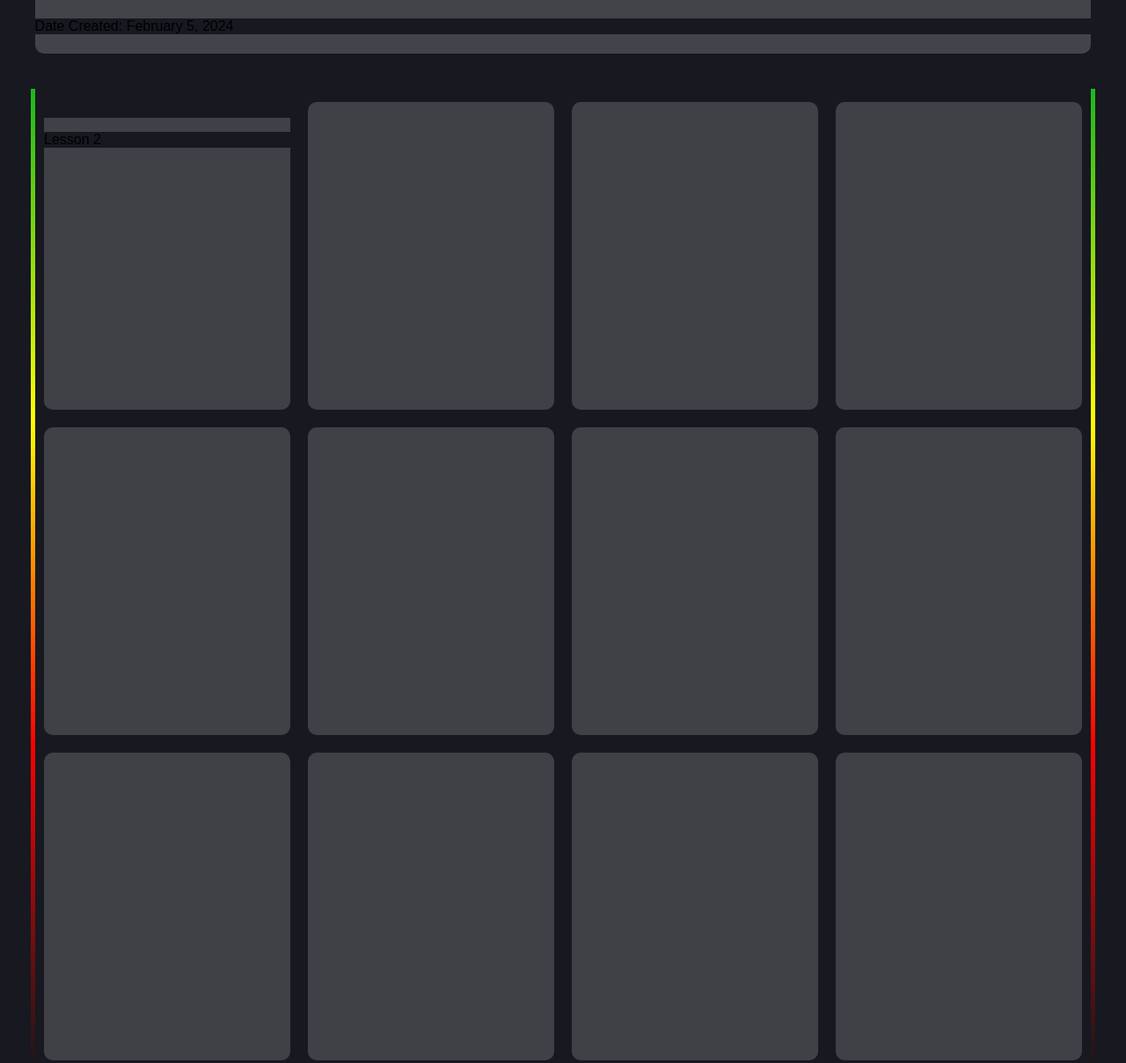
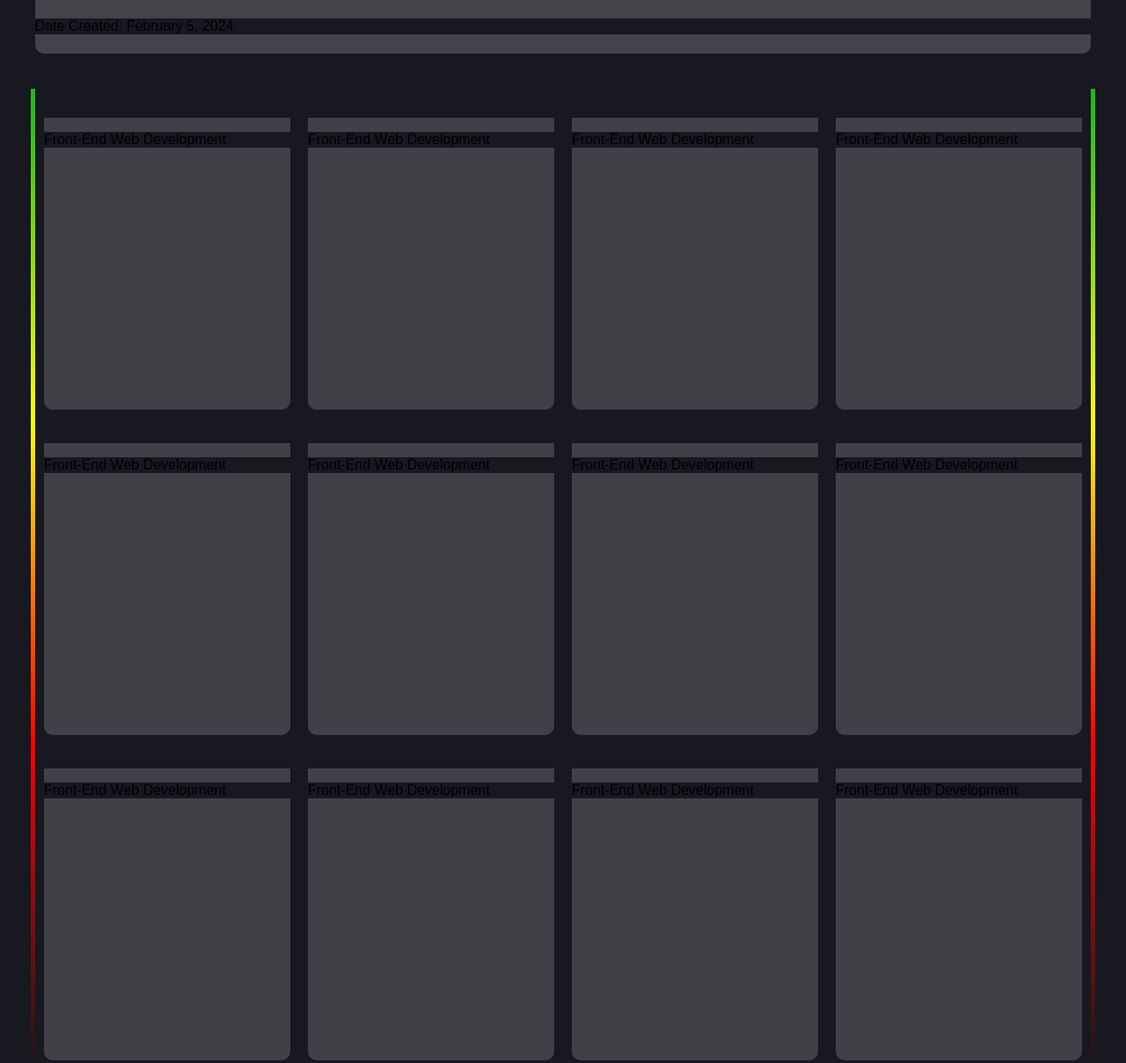
Before and after one commit to AngelaMaeSalvana/The-Complete-2024-Web-Development-Bootcamp, a plain HTML site: page index.html in a window 1280 px wide. Shown: the part 117-1326 px from the top of the page at 88% size. Drawn offline with Linux system fonts and the light colour scheme.

Commit message:
Created files

```diff
--- a/index.html
+++ b/index.html
@@ -17,19 +17,120 @@
                 <div class="img-con">
                     <img src=""/>
                 </div>
-                <pre>Lesson 2</pre>
+                <div class="text">
+                    <p>Front-End Web Development</p>
+                </div>
             </div>
-            <div class="content"></div>
-            <div class="content"></div>
-            <div class="content"></div>
-            <div class="content"></div>
-            <div class="content"></div>
-            <div class="content"></div>
-            <div class="content"></div>
-            <div class="content"></div>
-            <div class="content"></div>
-            <div class="content"></div>
-            <div class="content"></div>
+
+
+            <div class="content">
+                <div class="img-con">
+                    <img src=""/>
+                </div>
+                <div class="text">
+                    <p>Front-End Web Development</p>
+                </div>
+            </div>
+
+
+            <div class="content">
+                <div class="img-con">
+                    <img src=""/>
+                </div>
+                <div class="text">
+                    <p>Front-End Web Development</p>
+                </div>
+            </div>
+
+
+            <div class="content">
+                <div class="img-con">
+                    <img src=""/>
+                </div>
+                <div class="text">
+                    <p>Front-End Web Development</p>
+                </div>
+            </div>
+
+
+            <div class="content">
+                <div class="img-con">
+                    <img src=""/>
+                </div>
+                <div class="text">
+                    <p>Front-End Web Development</p>
+                </div>
+            </div>
+
+
+            <div class="content">
+                <div class="img-con">
+                    <img src=""/>
+                </div>
+                <div class="text">
+                    <p>Front-End Web Development</p>
+                </div>
+            </div>
+
+
+            <div class="content">
+                <div class="img-con">
+                    <img src=""/>
+                </div>
+                <div class="text">
+                    <p>Front-End Web Development</p>
+                </div>
+            </div>
+
+
+            <div class="content">
+                <div class="img-con">
+                    <img src=""/>
+                </div>
+                <div class="text">
+                    <p>Front-End Web Development</p>
+                </div>
+            </div>
+
+
+            <div class="content">
+                <div class="img-con">
+                    <img src=""/>
+                </div>
+                <div class="text">
+                    <p>Front-End Web Development</p>
+                </div>
+            </div>
+
+
+            <div class="content">
+                <div class="img-con">
+                    <img src=""/>
+                </div>
+                <div class="text">
+                    <p>Front-End Web Development</p>
+                </div>
+            </div>
+
+
+            <div class="content">
+                <div class="img-con">
+                    <img src=""/>
+                </div>
+                <div class="text">
+                    <p>Front-End Web Development</p>
+                </div>
+            </div>
+
+
+            <div class="content">
+                <div class="img-con">
+                    <img src=""/>
+                </div>
+                <div class="text">
+                    <p>Front-End Web Development</p>
+                </div>
+            </div>
         </div>
 
 
--- a/styles.css
+++ b/styles.css
@@ -25,7 +25,8 @@
     width: auto;
     color: whitesmoke;
 }
-.header-title h1{
+.header-title h1, .header-title p{
+    color: whitesmoke;
     padding: 10px 20px;
     font-size: 36px;
     background-color: rgba(197, 197, 197, 0.253);
```
